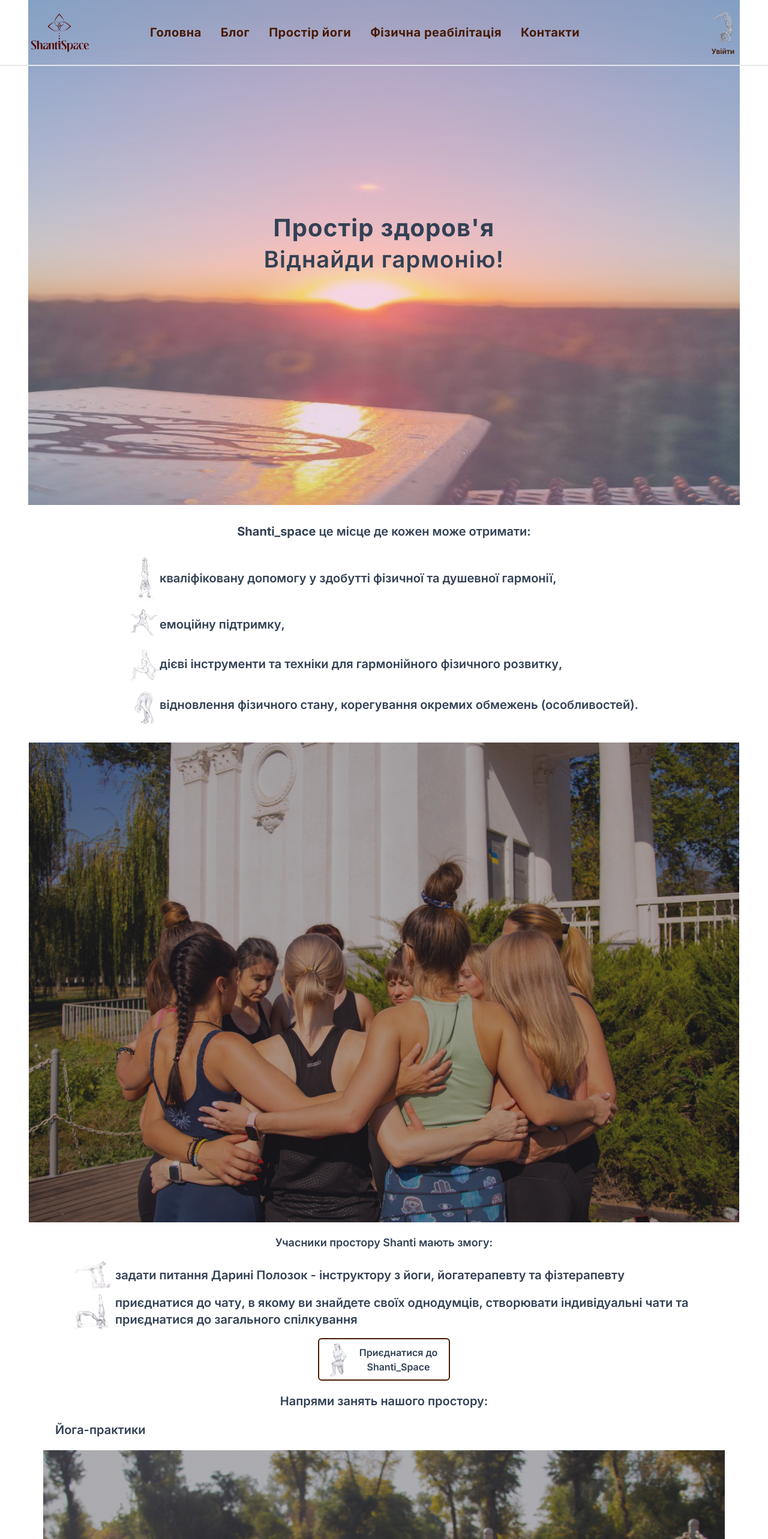
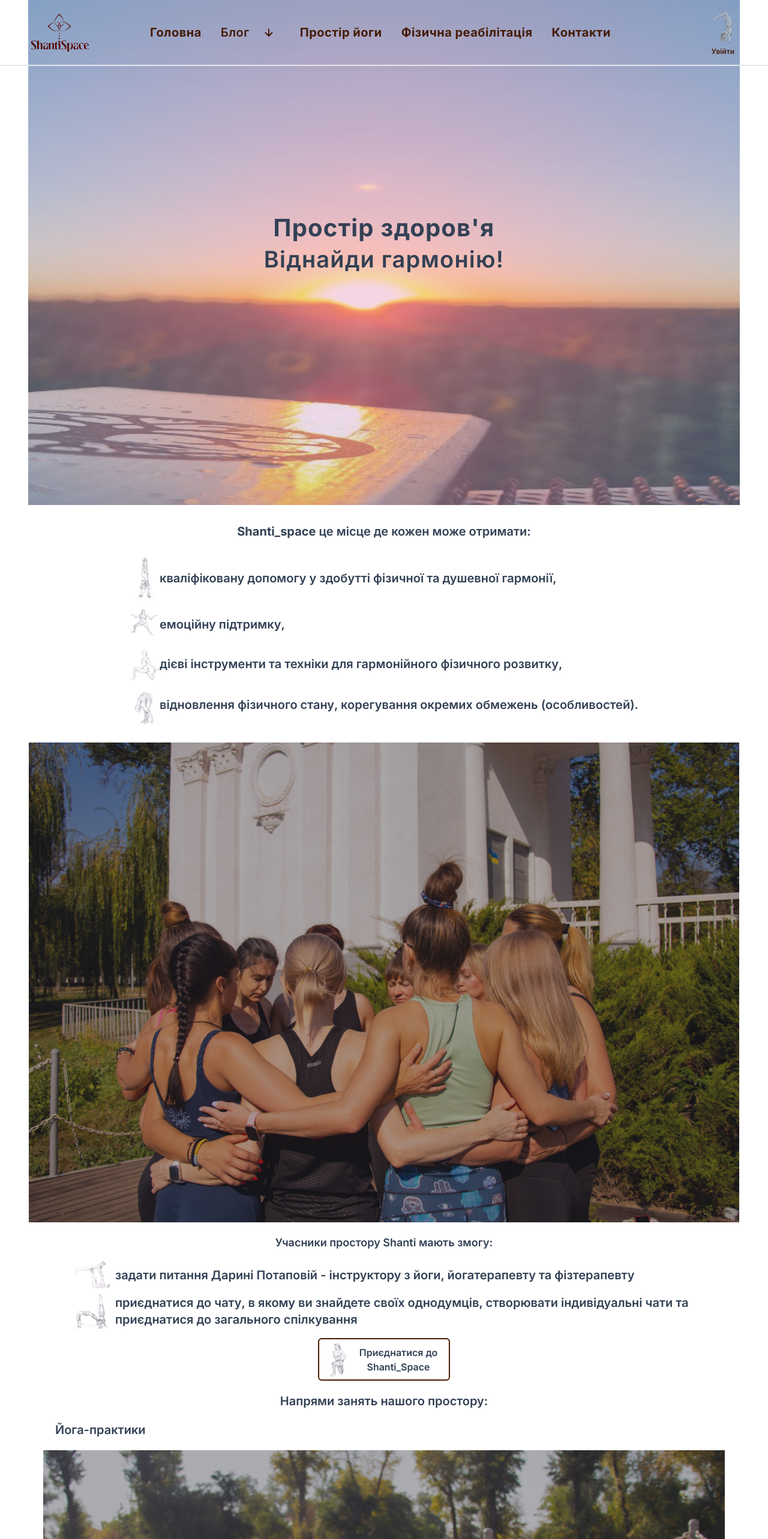
Before and after one commit to Tetyanka-T/shantispace, a Next.js app: page / in a window 1280 px wide. Shown: the top 2566 px of the page at 60% size. Built offline with nearby package versions, Linux system fonts and the light colour scheme; no server answers; what pusher, tailwindcss-animated would draw is missing.

Commit message:
add diploma, fix surnume

```diff
--- a/app/physical-therapy/page.tsx
+++ b/app/physical-therapy/page.tsx
@@ -103,7 +103,7 @@ const PhysicalPage = () => {
         <div className="md:flex">
         <div>
           <Image src="/couch.jpeg" alt="Дарина Полозок - інструктор з йоги, йогатерапевт та фізтерапевт" width={320} height={300} className="w-full h-auto object-cover md:w-[490px]"/>
-          <h2 className="text-md text-center my-2">Дарина Полозок - інструктор з йоги, йогатерапевт та фізтерапевт</h2>
+          <h2 className="text-md text-center my-2">Дарина Потапова - інструктор з йоги, йогатерапевт та фізтерапевт</h2>
         </div>
         <div className="mt-4 md:ml-8">
           <p className="text-center text-lg my-2 lg:text-xl lg:ml-4">Розклад лікувальна фізкультура:</p>
--- a/components/JoinIn.tsx
+++ b/components/JoinIn.tsx
@@ -8,7 +8,7 @@ const JoinIn = () => {
       <ul className="text-lg my-4 mx-3 md:mx-6 lg:text-xl lg:ml-10 2xl:text-2xl">
         <li className="flex items-center mb-2">
           <Image src="/double2.png" alt="малюнок асани" width={60} height={50}/>
-          <p className="ml-2">задати питання Дарині Полозок - інструктору з йоги, йогатерапевту та фізтерапевту</p>
+          <p className="ml-2">задати питання Дарині Потаповій - інструктору з йоги, йогатерапевту та фізтерапевту</p>
         </li>
         <li className="flex items-center">
           <Image src="/double.png" alt="малюнок асани" width={60} height={50}/>
--- a/components/NavBar/NavBar.jsx
+++ b/components/NavBar/NavBar.jsx
@@ -6,6 +6,7 @@ import Image from 'next/image'
 import { useState } from 'react'
 import { RiMenu3Fill } from 'react-icons/ri'
 import { AiOutlineClose } from 'react-icons/ai'
+import { BiDownArrowAlt } from 'react-icons/bi'
 import NavBarAdminMobile from '../Admin/NavBar/NavBarAdminMobile'
 import NavBarAdminDescktop from '../Admin/NavBar/NavBarAdminDescktop'
 import NavBarUserMobile from '../User/NavBar/NavBarUserMobile'
@@ -30,6 +31,15 @@ const NavBar = () => {
   }
   const toggleMenu = () => {
     showMenu ? setShowMenu(false) : setShowMenu(true)
+  }
+  const [userMenu, setUserMenu] = useState(false)
+
+  const onShowBlogMenu = () => {
+    setUserMenu(true)
+    toggleBlogMenu()
+  }
+  const toggleBlogMenu = () => {
+    userMenu ? setUserMenu(false) : setUserMenu(true)
   }
   return (
     <header className='p-3 flex justify-center items-center border-b-2 relative lg:px-8 xl:px-10'>
@@ -79,13 +89,26 @@ const NavBar = () => {
                 Головна
               </Link>
             </li>
-            <li className='mr-8 hover:text-amber-950 font-bold hover:border-b-2 hover:border-amber-950'>
-              <Link
-                href='/blog'
-                aria-label='посилання на сторінку блогу з корисними статтями'
-              >
-                Блог
-              </Link>
+            <li className='relative mr-10 font-semibold hover:text-amber-950 hover:border-b-2 hover:border-amber-950'>
+              <div className='flex items-center'>
+                <Link href='/blog' onClick={() => setUserMenu(false)}>
+                  Блог
+                </Link>
+                <button onClick={() => onShowBlogMenu()} className='ml-5'>
+                  <BiDownArrowAlt size={24} className='fill-amber-950' />
+                </button>
+              </div>
+
+              {userMenu && (
+                <ul className='absolute top-[57px] left-0 bg-slate-200 p-5 flex justify-center items-center w-max z-50 rounded-md'>
+                  <li
+                    className='mr-8 hover:text-amber-950 font-bold hover:border-b-2 hover:border-amber-950'
+                    onClick={() => setUserMenu(false)}
+                  >
+                    <Link href='/questions'>Питання</Link>
+                  </li>
+                </ul>
+              )}
             </li>
             <li className='mr-8 hover:text-amber-950 font-bold hover:border-b-2 hover:border-amber-950'>
               <Link href='/yoga' aria-label='посилання на сторінку йоги'>
--- a/components/NavBar/NavBarNotAuthMobile.tsx
+++ b/components/NavBar/NavBarNotAuthMobile.tsx
@@ -1,9 +1,20 @@
 "use client"
 
+import { useState } from "react"
 import Link from "next/link"
+import {BiDownArrowAlt} from "react-icons/bi"
 
 
 const NavBarNotAuthMobile = ({ onClick }: {onClick: Function}) => {
+    const [userMenu, setUserMenu] = useState(false)
+
+    const onShowMenu = () => {
+        setUserMenu(true);
+        toggleMenu();
+      };
+      const toggleMenu = () => {
+        userMenu ? setUserMenu(false) : setUserMenu(true);
+      };
   return (
     <nav className="absolute bg-slate-100 w-full h-screen top-0 left-0 text-lg tracking-wide leading-6 z-40 ease-in-out duration-300">
 
@@ -12,7 +23,20 @@ const NavBarNotAuthMobile = ({ onClick }: {onClick: Function}) => {
             <Link href="/" onClick={() => onClick()}>Головна</Link>
         </li>
         <li className="mb-2 border-b-2 border-amber-950 py-3">
-            <Link href="/blog" onClick={() => onClick()}>Блог</Link>
+            <div className="flex items-center">
+                <Link href="/blog" onClick={() => onClick()}>Блог</Link>
+                <button onClick={() => onShowMenu()} className="ml-auto">
+                    <BiDownArrowAlt size={24} className="fill-amber-950 animate-bounce"/>
+                </button>
+            </div>
+
+            {userMenu && (
+                <ul className="px-3">
+                    <li onClick={() => onClick()} className="my-2">
+                        <Link href="/questions">Питання</Link>
+                    </li>
+                </ul>
+            )}
         </li>
         <li className="mb-2 border-b-2 border-amber-950 py-3" onClick={() => onClick()}>
             <Link href="/yoga">Простір йоги</Link>
--- a/components/ProfileAdminBlog.tsx
+++ b/components/ProfileAdminBlog.tsx
@@ -1,7 +1,14 @@
+'use client'
+
+import Link from "next/link"
+import { useSession, signOut } from 'next-auth/react'
 import Image from "next/image"
 import SliderCertificate from "./SliderCertificate"
 
 const ProfileAdminBlog = () => {
+  const { data: session, status } = useSession()
+
+  const isAuth = status === 'authenticated'
   return (
     <div className="mx-auto pt-4">
       <div className="min-[1500px]:flex items-center">
@@ -24,7 +31,7 @@ const ProfileAdminBlog = () => {
           <p className="mt-2">Я володію різними методиками та техніками фізичної терапії, спрямованими на поліпшення гнучкості, сили та роботи м&apos;язів.
            Моя робота не лише про лікування, але і про попередження та створення здорового стилю життя.</p>
           <p className="mt-2">
-           Завжди відкрита до нових викликів і готова поділитися своїми знаннями і досвідом. Якщо у вас є які-небудь питання або ви хочете розпочати свій шлях до фізичного відновлення, приєднуйтеся до простору <a href="/register" target="_blank" className="border-b-2 border-amber-950">ShantiSpace</a> та <a href="/questions/addquestion" target="_blank" className="border-b-2 border-amber-950"><strong>напишіть мені!</strong></a>
+           Завжди відкрита до нових викликів і готова поділитися своїми знаннями і досвідом. Якщо у вас є які-небудь питання або ви хочете розпочати свій шлях до фізичного відновлення, приєднуйтеся до простору <a href="/register" target="_blank" className="border-b-2 border-amber-950">ShantiSpace</a> та {isAuth ? (<a href="/questions/addquestion" target="_blank" className="border-b-2 border-amber-950"><strong>напишіть мені!</strong></a>) : (<a href="/register" target="_blank" className="border-b-2 border-amber-950"><strong>напишіть мені!</strong></a>)}
           </p>
           <p className="mt-2">Спільно ми зможемо досягти ваших цілей та стати активними та здоровими разом!</p>
           <p className="mt-2">Запрошую вас на килимок для йоги, де ми разом будемо вивчати і розвивати наші тіла та розум. Я готова допомогти вам знайти гармонію та силу всередині себе.</p>
--- a/components/SliderCertificate.tsx
+++ b/components/SliderCertificate.tsx
@@ -24,6 +24,9 @@ const SliderCertificate = () => {
         spaceBetween={10}
         modules={[Scrollbar]}
       >
+       <SwiperSlide>
+          <Image src="/9.jpg" alt="сертифікат Дарини Полозок" width={200} height={200}/>
+       </SwiperSlide>
         <SwiperSlide>
             <Image src="/8.jpg" alt="сертифікат Дарини Полозок" width={200} height={200}/>
         </SwiperSlide>
@@ -59,6 +62,9 @@ const SliderCertificate = () => {
         spaceBetween={10}
         modules={[Scrollbar]}
       >
+         <SwiperSlide>
+          <Image src="/9.jpg" alt="сертифікат Дарини Полозок" width={200} height={200}/>
+        </SwiperSlide>
         <SwiperSlide>
             <Image src="/8.jpg" alt="сертифікат Дарини Полозок" width={200} height={200}/>
         </SwiperSlide>
--- a/components/User/Questions/AddQuestionButton.tsx
+++ b/components/User/Questions/AddQuestionButton.tsx
@@ -1,11 +1,18 @@
+'use client'
+
 import Link from "next/link"
-
+import { useSession, signOut } from 'next-auth/react'
 
 const AddQuestionButton = () => {
+  const { data: session, status } = useSession()
+
+  const isAuth = status === 'authenticated'
   return (
     <section className="mx-auto text-center sm:text-right">
+
         <button className="shadow-xl shadow-neutral-500 bg-amber-950 text-white p-4 rounded-md">
-            <Link href="/questions/addquestion">Задати питання Дарині</Link>
+        {isAuth && <Link href="/questions/addquestion">Задати питання Дарині</Link>}
+        {!isAuth && <Link href="/register" target="_blank">Задати питання Дарині</Link>}
         </button>
     </section>
 
--- a/components/Yoga.tsx
+++ b/components/Yoga.tsx
@@ -87,7 +87,7 @@ const Yoga = () => {
      <div className="md:flex">
         <div>
           <Image src="/couch.jpeg" alt="Дарина Полозок - інструктор з йоги, йогатерапевт та фізтерапевт" width={320} height={300} className="w-full h-auto object-cover md:w-[490px]"/>
-          <h3 className="text-md text-center my-2">Дарина Полозок - інструктор з йоги, йогатерапевт та фізтерапевт</h3>
+          <h3 className="text-md text-center my-2">Дарина Потапова - інструктор з йоги, йогатерапевт та фізтерапевт</h3>
           <Link className="text-lg lg:ml-10 cursor-pointer" href="/blog">Читати корисні статті <span className="border-b-2 border-amber-950">тут</span></Link>
         </div>
         <div className="mt-4 md:ml-8">
--- a/middleware.ts
+++ b/middleware.ts
@@ -1,3 +1,3 @@
 export {default} from "next-auth/middleware"
 
-export const config = {matcher: ["/questions/:path*", "/blog-user", "/chat/:path*", "/blog-admin", "/conversations/:path*"]}
+export const config = {matcher: ["/questions/addquestion", "/questions/newquestion", "/blog-user", "/chat/:path*", "/blog-admin", "/conversations/:path*"]}
```
Also changed, not shown: 1 other file (tests, documents, lock files or other folders).
